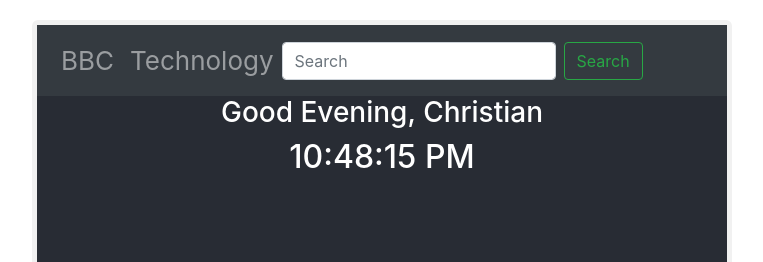
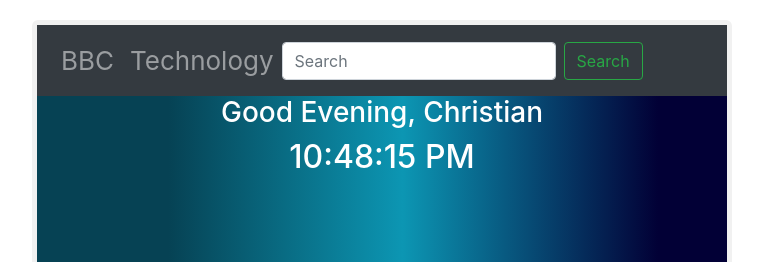
Before and after one commit to ChrisBaidoo/news-app, a React app in the folder my-app/: page / in a window 1280 px wide. Shown: the top 262 px of the page, without its empty margins (258-1021 px from the left). Built offline with nearby package versions, Linux system fonts and the light colour scheme; no server answers.

Commit message:
changed the background colour of the header

```diff
--- a/my-app/src/components/App.css
+++ b/my-app/src/components/App.css
@@ -21,9 +21,6 @@
 max-width: 18rem;
 flex-direction: row;
 box-shadow: 0px 2px 2px 0px rgba(158, 150, 158, 1);
-/* background: radial-gradient(circle,
-    rgba(133, 195, 237, 1) 0%,
-    rgba(231, 255, 254, 1) 100%); */
 background-color: #f1f3f4;
 }
 
@@ -42,8 +39,8 @@ background-color: #f1f3f4;
 }
 
 .App-header {
-  background-color: #282c34;
-  min-height: 30vh;
+  background: rgb(2,0,36);
+  background: linear-gradient(90deg, rgba(6,66,84,1) 19%, rgba(12,150,179,1) 53%, rgba(2,0,54,1) 90%);  min-height: 30vh;
   text-align: center;
   font-size: calc(10px + 2vmin);
   color: white;
```
